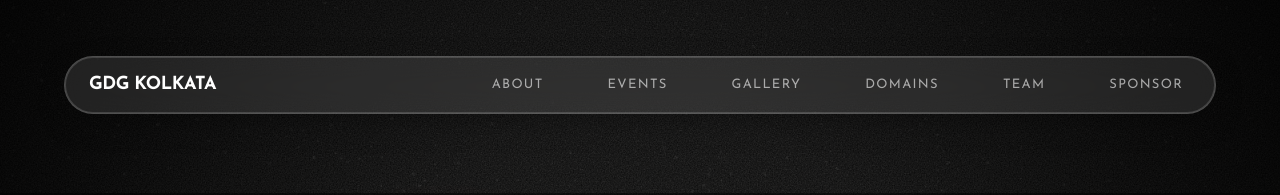
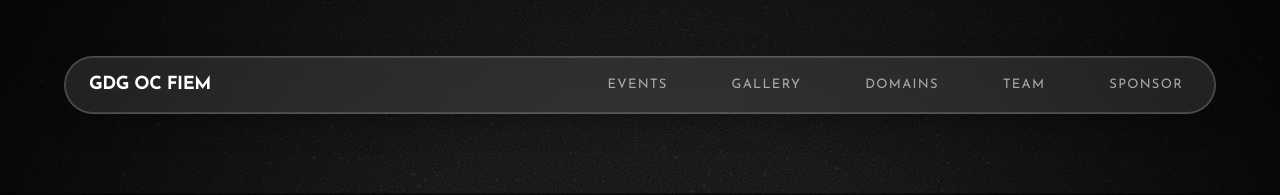
Before and after one commit to gdgoncampusfiem-dev/GdgOfficial, a Next.js app in the folder frontend/: page / in a window 1280 px wide. Shown: the top 195 px of the page. Built offline with nearby package versions, Linux system fonts and the light colour scheme.

Commit message:
feat(nav): change logo text to GDG OC FIEM and remove about link

```diff
--- a/frontend/src/components/navigation/Navbar.tsx
+++ b/frontend/src/components/navigation/Navbar.tsx
@@ -4,7 +4,6 @@ import { Menu, X } from 'lucide-react';
 import { cn } from '@/utils/cn';
 
 const NAV_LINKS = [
-  { label: 'About', href: '#about' },
   { label: 'Events', href: '#events' },
   { label: 'Gallery', href: '#gallery' },
   { label: 'Domains', href: '#domains' },
@@ -45,7 +44,7 @@ export function Navbar() {
             href="/"
             className="relative z-10 font-bold tracking-tight text-lg transition-opacity hover:opacity-80"
           >
-            GDG KOLKATA
+            GDG OC FIEM
           </Link>
 
           {/* Desktop Nav */}
```
